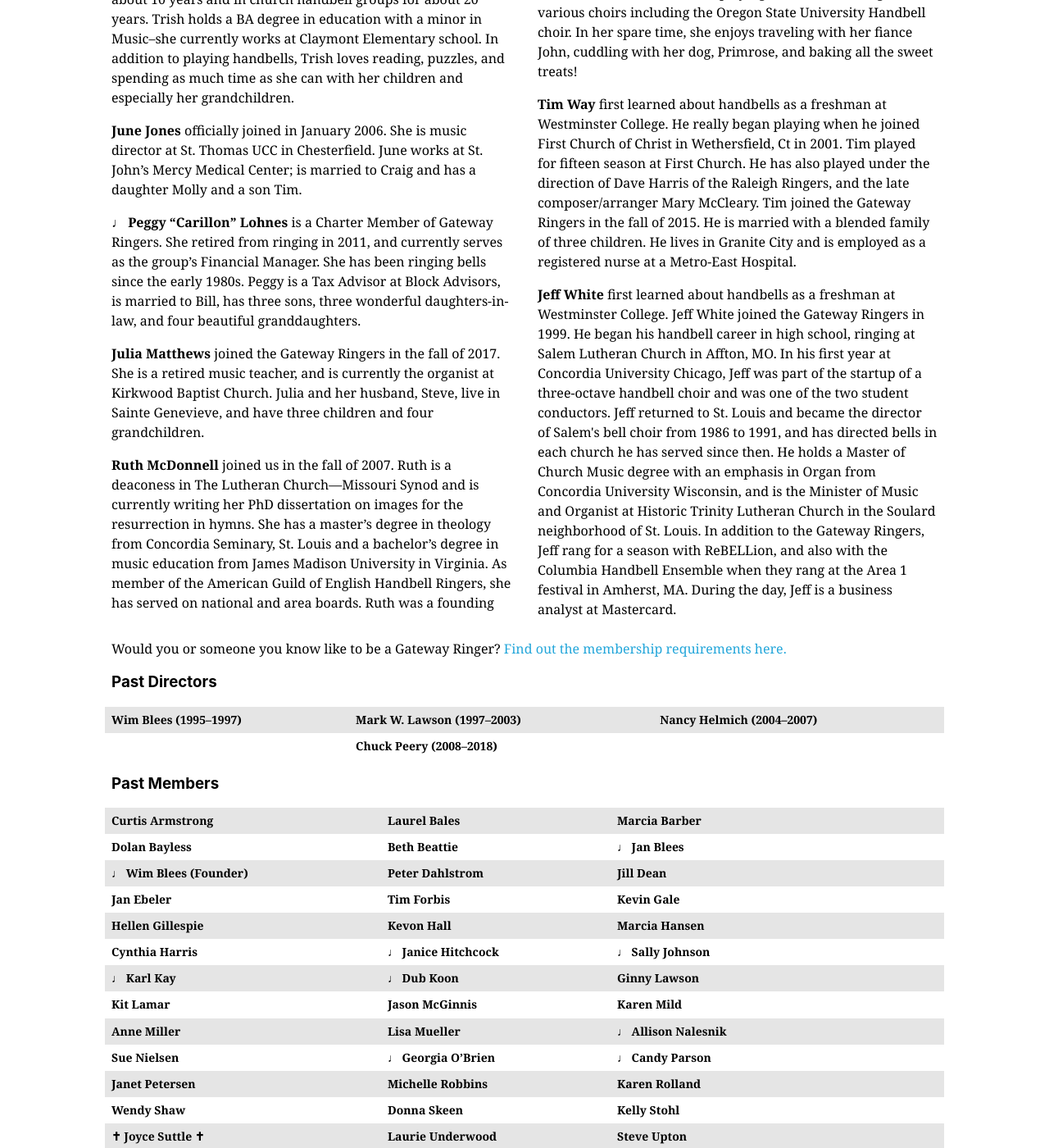
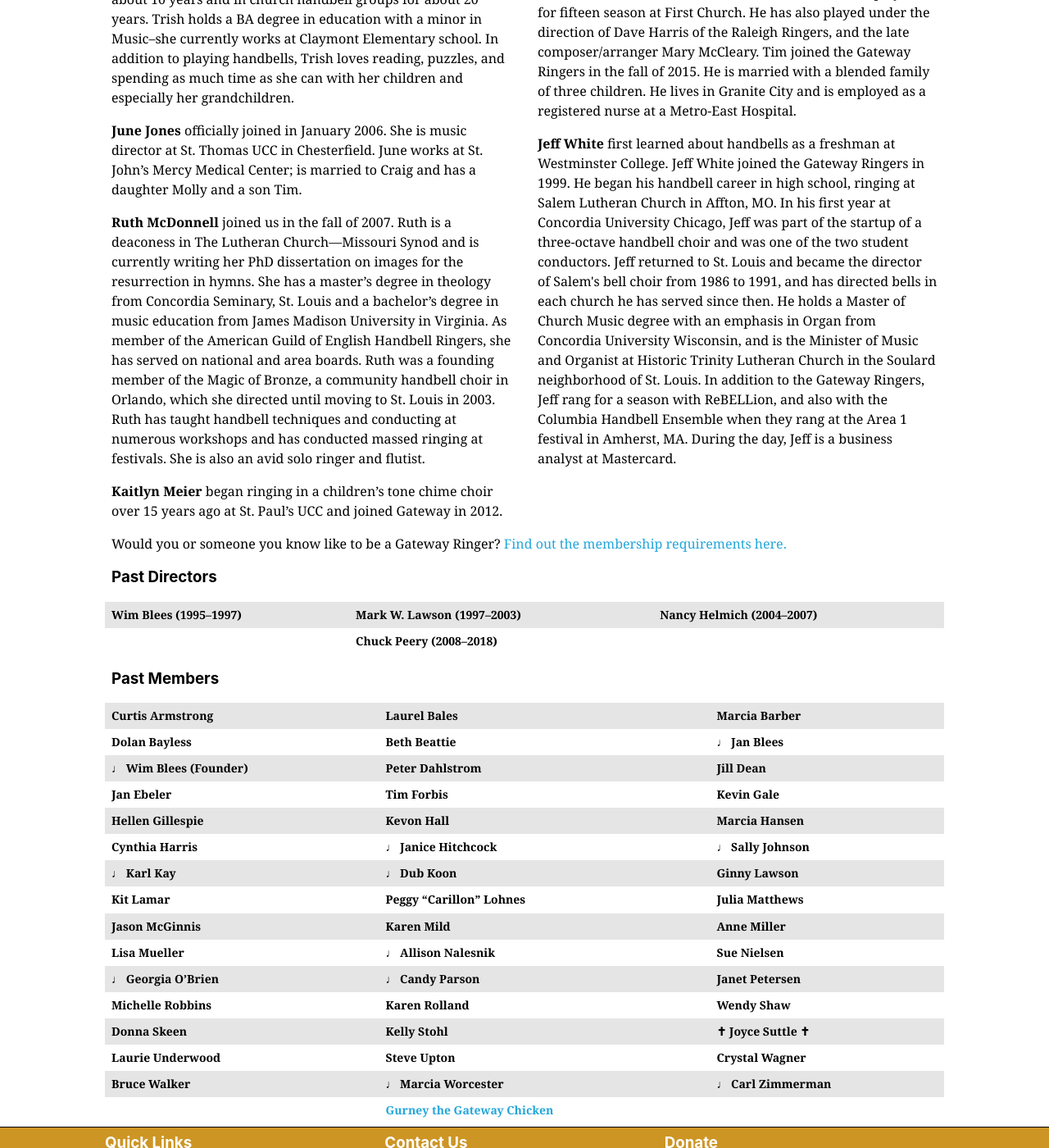
Before and after one commit to GatewayRingers/GatewayRingers.github.io, a Jekyll site: the page built from musicians.html, in a window 1280 px wide and 1400 px high, scrolled down 2105 px. Shown: the whole window at 82% size. Built offline with Jekyll 4.4.1, drawn with Linux system fonts in a browser that asks for light colours; nearby versions of some CDN libraries; some of the changed text lies outside the part shown.

Commit message:
Update musicians.html

```diff
--- a/musicians.html
+++ b/musicians.html
@@ -2,7 +2,7 @@
 title: Gateway Musicians
 ---
 <h1 class="ph2">Gateway Musicians</h1>
-<h2 class="ph2" id="Cathy">Dr. Cathy Benton, Interim Director</h2>
+<h2 class="ph2" id="Cathy">Dr. Cathy Benton, Director</h2>
 
 <!--<img class="fl-ns mr3-ns mb4-ns w-40-ns w-80-s" src="/images/RuthMcDonnell.jpg">-->
 <p class="ph2 lh-copy athelas">Cathy Benton is Professor of Music at Missouri Baptist University in St. Louis, Missouri where she teaches piano and class piano in addition to directing the MBU Ringers.   Dr. Benton performs as a soloist and accompanist on the piano, organ and harpsichord and has been an adjudicator and clinician for numerous keyboard festivals and workshops.
@@ -81,16 +81,12 @@ title: Gateway Musicians
   married to Craig and has a daughter Molly and a son Tim.
   </li>
 
-  <li class="pv2" id="Peggy"><strong>♩ Peggy “Carillon” Lohnes</strong> is a
+  <!--<li class="pv2" id="Peggy"><strong>♩ Peggy “Carillon” Lohnes</strong> is a
   Charter Member of Gateway Ringers.  She retired from ringing in 2011, and currently
   serves as the group’s Financial Manager. She has
   been ringing bells since the early 1980s. Peggy is a Tax Advisor at Block Advisors,
   is married to Bill, has three sons, three wonderful daughters-in-law, and
-  four beautiful granddaughters.</li>
-
-  <li class="pv2" id="Julia"><strong>Julia Matthews</strong> joined the Gateway Ringers in the fall of 2017.
-  She is a retired music teacher, and is currently the organist at Kirkwood Baptist Church.
-  Julia and her husband, Steve, live in Sainte Genevieve, and have three children and four grandchildren.</li>
+  four beautiful granddaughters.</li>-->
 
   <li class="pv2" id="Ruth"><strong>Ruth McDonnell</strong> joined us in the fall of 2007.
   Ruth is a deaconess in The Lutheran Church—Missouri Synod and is currently writing her
@@ -171,7 +167,7 @@ title: Gateway Musicians
             </tr>
             <tr class="stripe-dark">
                 <th class="tl pa2">♩ Wim Blees (Founder) </td>
-                <th class="tl pa2" id="Peter">Peter Dahlstrom</td>
+                <th class="tl pa2">Peter Dahlstrom</td>
                 <th class="tl pa2">Jill Dean</td>
             </tr>
             <tr class="stripe-dark">
@@ -181,7 +177,7 @@ title: Gateway Musicians
             </tr>
             <tr class="stripe-dark">
                 <th class="tl pa2">Hellen Gillespie </td>
-                <th class="tl pa2" id="Kevon">Kevon Hall</td>
+                <th class="tl pa2">Kevon Hall</td>
                 <th class="tl pa2">Marcia Hansen </td>
             </tr>
             <tr class="stripe-dark">
@@ -196,43 +192,48 @@ title: Gateway Musicians
             </tr>
             <tr class="stripe-dark">
                 <th class="tl pa2">Kit Lamar</td>
+                <th class="tl pa2">Peggy “Carillon” Lohnes</td>
+                <th class="tl pa2">Julia Matthews</td>
+            </tr>
+            <tr class="stripe-dark">
                 <th class="tl pa2">Jason McGinnis</td>
                 <th class="tl pa2">Karen Mild </td>
+                <th class="tl pa2">Anne Miller </td>
             </tr>
             <tr class="stripe-dark">
-                <th class="tl pa2">Anne Miller </td>
                 <th class="tl pa2">Lisa Mueller </td>
                 <th class="tl pa2">♩ Allison Nalesnik </td>
+                <th class="tl pa2"> Sue Nielsen </td>
             </tr>
             <tr class="stripe-dark">
-                <th class="tl pa2"> Sue Nielsen </td>
                 <th class="tl pa2">♩ Georgia O’Brien </td>
                 <th class="tl pa2">♩ Candy Parson </td>
+                <th class="tl pa2">Janet Petersen </td>
             </tr>
             <tr class="stripe-dark">
-                <th class="tl pa2">Janet Petersen </td>
                 <th class="tl pa2">Michelle Robbins</td>
                 <th class="tl pa2">Karen Rolland</td>
+                <th class="tl pa2">Wendy Shaw </td>
             </tr>
             <tr class="stripe-dark">
-                <th class="tl pa2">Wendy Shaw </td>
                 <th class="tl pa2">Donna Skeen </td>
                 <th class="tl pa2">Kelly Stohl </td>
+                <th class="tl pa2">✝&nbsp;Joyce Suttle&nbsp;✝</td>
             </tr>
             <tr class="stripe-dark">
-                <th class="tl pa2">✝&nbsp;Joyce Suttle&nbsp;✝</td>
                 <th class="tl pa2">Laurie Underwood</td>
                 <th class="tl pa2">Steve Upton </td>
+                <th class="tl pa2">Crystal Wagner </td>
             </tr>
             <tr class="stripe-dark">
-                <th class="tl pa2">Crystal Wagner </td>
                 <th class="tl pa2">Bruce Walker </td>
                 <th class="tl pa2">♩ Marcia Worcester </td>
+                <th class="tl pa2">♩ Carl Zimmerman</td>
             </tr>
             <tr class="stripe-dark">
-                <th class="tl pa2">♩ Carl Zimmerman</td>
                 <th class="tl pa2"> </td>
                 <th class="tl pa2"><a class="link blue dim" href="/gurney">Gurney the Gateway Chicken </a></td>
+                <th class="tl pa2"> </td>
             </tr>
             </tbody>
         </table>
```
